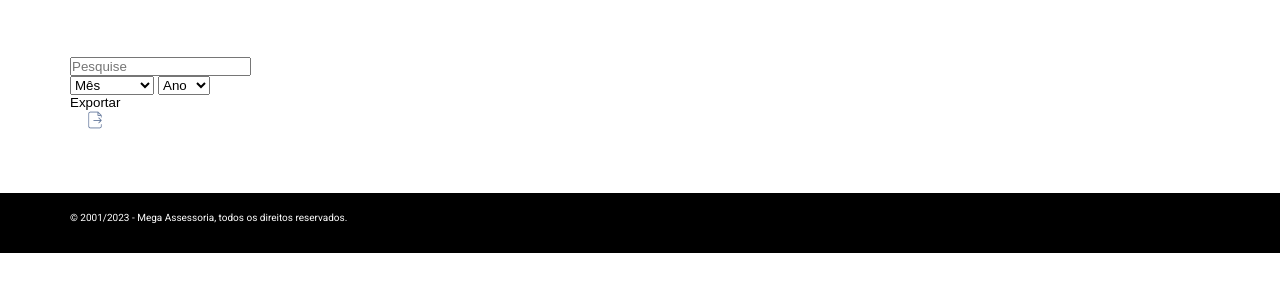
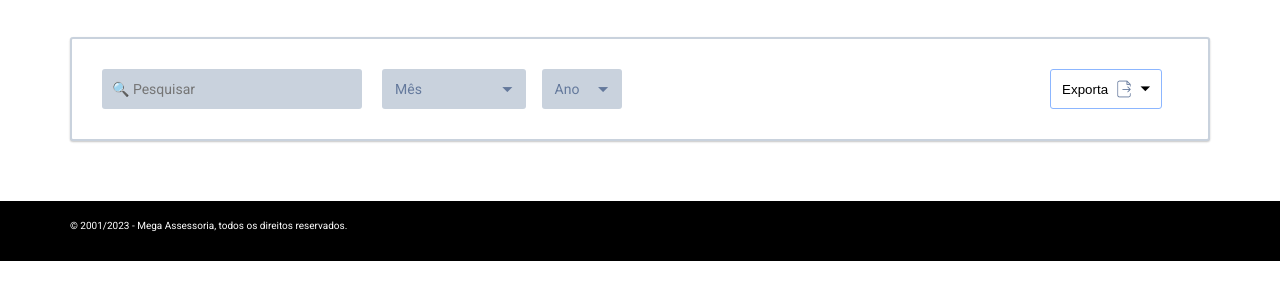
Before and after one commit to pedro-henrique-mcz/municipios, a plain HTML site: page dashboardtype1.html in a window 1280 px wide. Shown: the part 298-598 px from the top of the page. Drawn offline with nearby package versions, Linux system fonts and the light colour scheme.

Commit message:
Primeira parte do dashboard

```diff
--- a/css/dashboard.css
+++ b/css/dashboard.css
@@ -5,7 +5,7 @@
 }
 
 .main-header {
-  margin-bottom: 40px;
+  margin-bottom: 20px;
   max-width: 54rem;
 }
 
@@ -46,3 +46,146 @@
   line-height: 1.3rem;
   color: #545454;
 }
+
+/*--------DASHBOARD--------*/
+
+.dashboard {
+  padding: 1.875rem;
+  background-color: #fff;
+  border: 2px solid #c9d2dd;
+  border-radius: 3px;
+  box-shadow: 0 1px 2px rgba(0, 0, 0, 0.08), 0 1px 2px rgba(0, 0, 0, 0.16);
+}
+
+.form-actions,
+.form-interacts {
+  display: flex;
+  justify-content: space-between;
+}
+
+.search,
+.placeholder-select,
+.mounth-options,
+.year-options,
+.download-options {
+  font-family: "Roboto", "sans-serif";
+  font-weight: 400;
+  font-size: 0.875rem;
+  letter-spacing: 0.15%;
+  color: #64799c;
+}
+.search {
+  width: 16.25rem;
+  height: 2.5rem;
+  background-color: #c9d2dd;
+  border-radius: 3px;
+  box-sizing: border-box;
+  border: none;
+  margin-right: 1.25rem;
+  padding: 10px;
+}
+
+.search:focus {
+  border: 2px solid #0f61ef;
+  outline: none;
+}
+
+.select {
+  position: relative;
+}
+
+.placeholder-select {
+  display: flex;
+  align-items: center;
+  background-color: #c9d2dd;
+  padding: 13px;
+  height: 2.5rem;
+  width: 9rem;
+  box-sizing: border-box;
+  border-radius: 3px;
+  justify-content: space-between;
+  cursor: pointer;
+  margin-right: 0.975rem;
+}
+
+.year .placeholder-select {
+  width: 5rem;
+}
+
+.placeholder-select:hover {
+  outline: 2px solid #0f61ef;
+}
+
+.select.active .placeholder-select:hover {
+  outline: none;
+}
+
+.select.active .mounth-options,
+.select.active .year-options,
+.export.active .download-options {
+  display: flex;
+}
+
+.mounth-options,
+.year-options,
+.download-options {
+  display: none;
+  align-items: left;
+  flex-direction: column;
+  background-color: #c9d2dd;
+  padding: 13px;
+  width: 9rem;
+  box-sizing: border-box;
+  justify-content: space-between;
+  cursor: pointer;
+  position: absolute;
+  top: 38px;
+}
+.year-options {
+  width: 5rem;
+}
+
+[data-value] {
+  padding: 0.475rem;
+}
+
+[data-value]:hover {
+  color: #fff;
+}
+
+.export {
+  display: flex;
+  background-color: none;
+  align-items: center;
+  justify-content: center;
+  border: 1px solid #8cb6ff;
+  padding: 13px;
+  height: 2.5rem;
+  width: 7rem;
+  box-sizing: border-box;
+  border-radius: 3px;
+  cursor: pointer;
+  margin-right: 0.975rem;
+  gap: 6px;
+  align-self: flex-end;
+  position: relative;
+}
+.download-options {
+  display: none;
+  align-items: right;
+  top: 38px;
+  right: 0px;
+  width: 7rem;
+}
+
+.download-options.active {
+  display: flex;
+}
+
+.download-options::hover {
+  background-color: #0f61ef;
+  color: #fff;
+}
+.download-options div {
+  padding: 12px;
+}
--- a/css/main.css
+++ b/css/main.css
@@ -111,6 +111,7 @@
   border: 1px solid #0f61ef;
   box-shadow: 0 1px 2px rgba(0, 0, 0, 0.12), 0 1px 2px rgba(0, 0, 0, 0.24);
   transition: all 0.4s;
+  z-index: 10px;
 }
 
 .contato-dropdown-list :hover .contato-dropdown-list {
--- a/dashboardtype1.html
+++ b/dashboardtype1.html
@@ -14,6 +14,7 @@
   <link href="https://fonts.googleapis.com/css2?family=Lato&family=Roboto" rel="stylesheet">
   <link rel="icon" type="image/png" sizes="16x16" href="img/flavicon/favicon-16x16.png">
   <link rel="stylesheet" href="//code.jquery.com/ui/1.12.1/themes/base/jquery-ui.css">
+  <link rel="stylesheet" href="https://cdnjs.cloudflare.com/ajax/libs/font-awesome/6.3.0/css/all.min.css">
   <script src="https://code.jquery.com/jquery-3.6.0.min.js"></script>
   <script src="https://code.jquery.com/ui/1.12.1/jquery-ui.js"></script>
   <meta name="msapplication-TileColor" content="#ffffff">
@@ -86,41 +87,60 @@
       <p class="breadcrump">Legislacao &#x21D2; Leis</p>
       <p>Bem-vindo à seção de Leis e Legislação do Portal da Transparência. Aqui, você encontra informações sobre as leis que regem o governo e políticas públicas.</p>
     </div>
-    <div class="dashboard">
-      <form action="">
-        <input type="text" class="search" id="search" placeholder="Pesquise">
-        <select name="mounth" id="mounth">
-          <option value="" disabled selected>Mês</option>
-          <option value="janeiro">Janeiro</option>
-          <option value="fevereiro">Fevereiro</option>
-          <option value="marco">Março</option>
-          <option value="abril">Abril</option>
-          <option value="maio">Maio</option>
-          <option value="junho">Junho</option>
-          <option value="julho">Julho</option>
-          <option value="agosto">Agosto</option>
-          <option value="setembro">Setembro</option>
-          <option value="outubro">Outubro</option>
-          <option value="novembro">Novembro</option>
-          <option value="dezembro">Dezembro</option>
-        </select>
-        <select name="year" id="year" class="year">
-          <option value="" disabled selected>Ano</option>
-          <option value="2014">2014</option>
-          <option value="2015">2015</option>
-          <option value="2016">2016</option>
-          <option value="2017">2017</option>
-          <option value="2018">2018</option>
-          <option value="2019">2019</option>
-          <option value="2020">2020</option>
-          <option value="2021">2021</option>
-          <option value="2022">2022</option>
-          <option value="2023">2023</option>
-        </select>
-        <button class="export">
-          <p>Exportar</p>
-          <img src="img/dashboard-icons/export.png" alt="Exportar">
-        </button>
+    <div class="dashboard col-span-12">
+      <form action="" class="form">
+        <div class="form-actions">
+          <div class="form-interacts">
+            <input type="text" class="search" placeholder='&#128269; Pesquisar'>
+            <div class="select" id="dropdown">
+              <div class="placeholder-select">
+                <p>Mês</p>
+                <p>&#x23F7;</p>
+              </div>
+              <div class="mounth-options">
+                <div data-value="Janeiro">Janeiro</div>
+                <div data-value="Fevereiro">Fevereiro</div>
+                <div data-value="Março">Março</div>
+                <div data-value="Abril">Abril</div>
+                <div data-value="Maio">Maio</div>
+                <div data-value="Junho">Junho</div>
+                <div data-value="Julho">Julho</div>
+                <div data-value="Agosto">Agosto</div>
+                <div data-value="Setembro">Setembro</div>
+                <div data-value="Outubro">Outubro</div>
+                <div data-value="Novembro">Novembro</div>
+                <div data-value="Dezembro">Dezembro</div>
+              </div>
+            </div>
+            <div class="select year" id="dropdown">
+              <div class="placeholder-select">
+                <p>Ano</p>
+                <p>&#x23F7;</p>
+              </div>
+              <div class="year-options">
+                <div data-value="2014">2014</div>
+                <div data-value="2015">2015</div>
+                <div data-value="2016">2016</div>
+                <div data-value="2017">2017</div>
+                <div data-value="2018">2018</div>
+                <div data-value="2019">2019</div>
+                <div data-value="2020">2020</div>
+                <div data-value="2021">2021</div>
+                <div data-value="2022">2022</div>
+                <div data-value="2023">2023</div>
+              </div>
+            </div>
+          </div>
+          <button class="export" id="dropdown" data-test="export">
+            <p>Exporta </p>
+            <img src="img/dashboard-icons/export.png" alt="Exportar">
+            <p> &#x23F7;</p>
+            <div class="download-options">
+              <div data-download="XML">XML</div>
+              <div data-download="CSV">CSV</div>
+            </div>
+          </button>
+        </div>
       </form>
     </div>
   </section>
--- /dev/null
+++ b/js/dashboard.js
@@ -0,0 +1,16 @@
+export function dashboard() {
+  const dropdownForm = document.querySelectorAll("#dropdown");
+  const exporting = document.querySelector(".export");
+
+  exporting.addEventListener("click", (e) => {
+    e.preventDefault();
+  });
+
+  console.log(exporting);
+
+  dropdownForm.forEach((e) => {
+    e.addEventListener("click", function dropdown() {
+      this.classList.toggle("active");
+    });
+  });
+}
--- a/js/script.js
+++ b/js/script.js
@@ -2,10 +2,12 @@ import { search } from "./search.js";
 import { dropdown } from "./dropdown.js";
 import { cards } from "./cards.js";
 import { dropDownCards } from "./dropdowncards.js";
+import { dashboard } from "./dashboard.js";
 
 document.addEventListener("DOMContentLoaded", function () {
   search();
   dropdown();
   dropDownCards();
   cards();
+  dashboard();
 });
```
